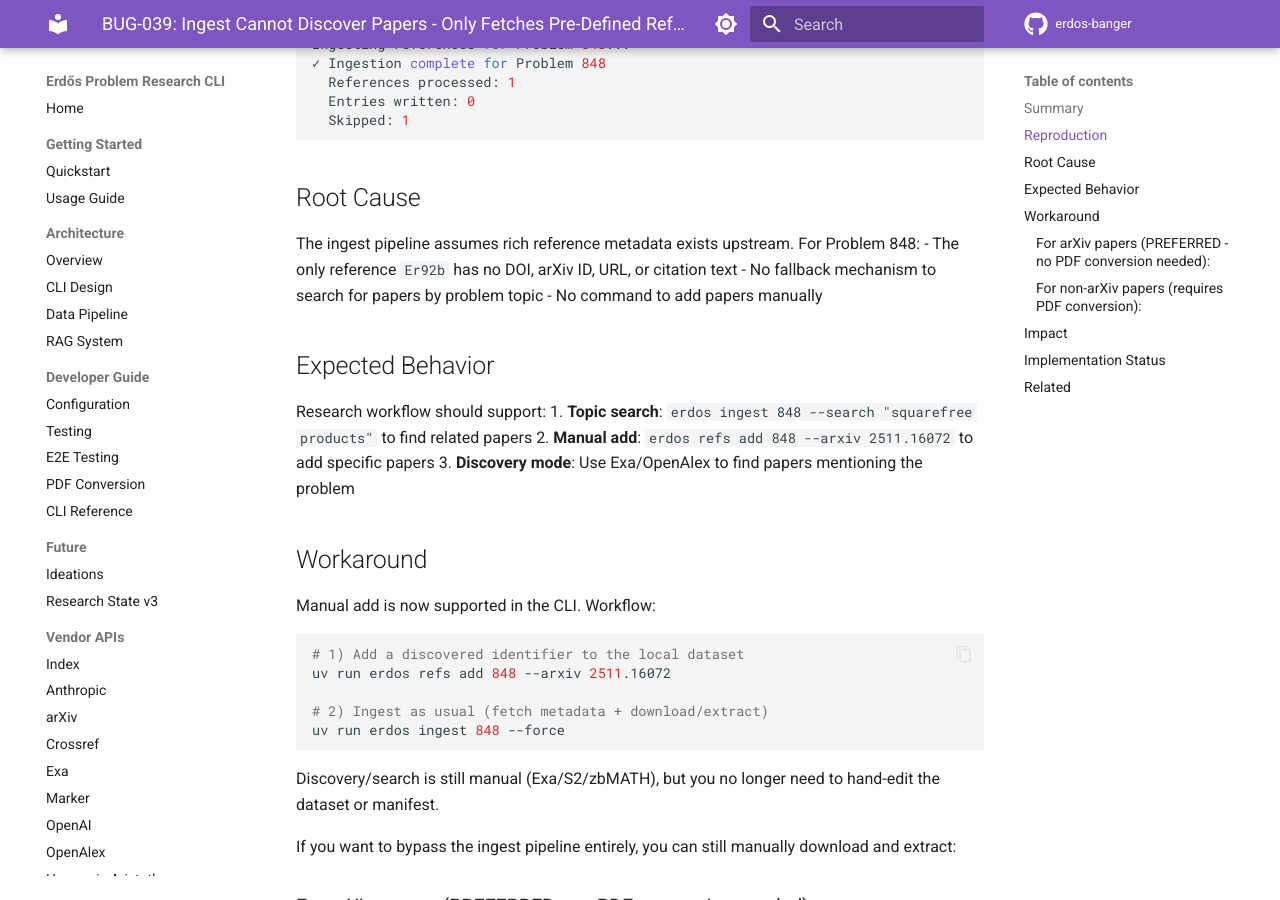
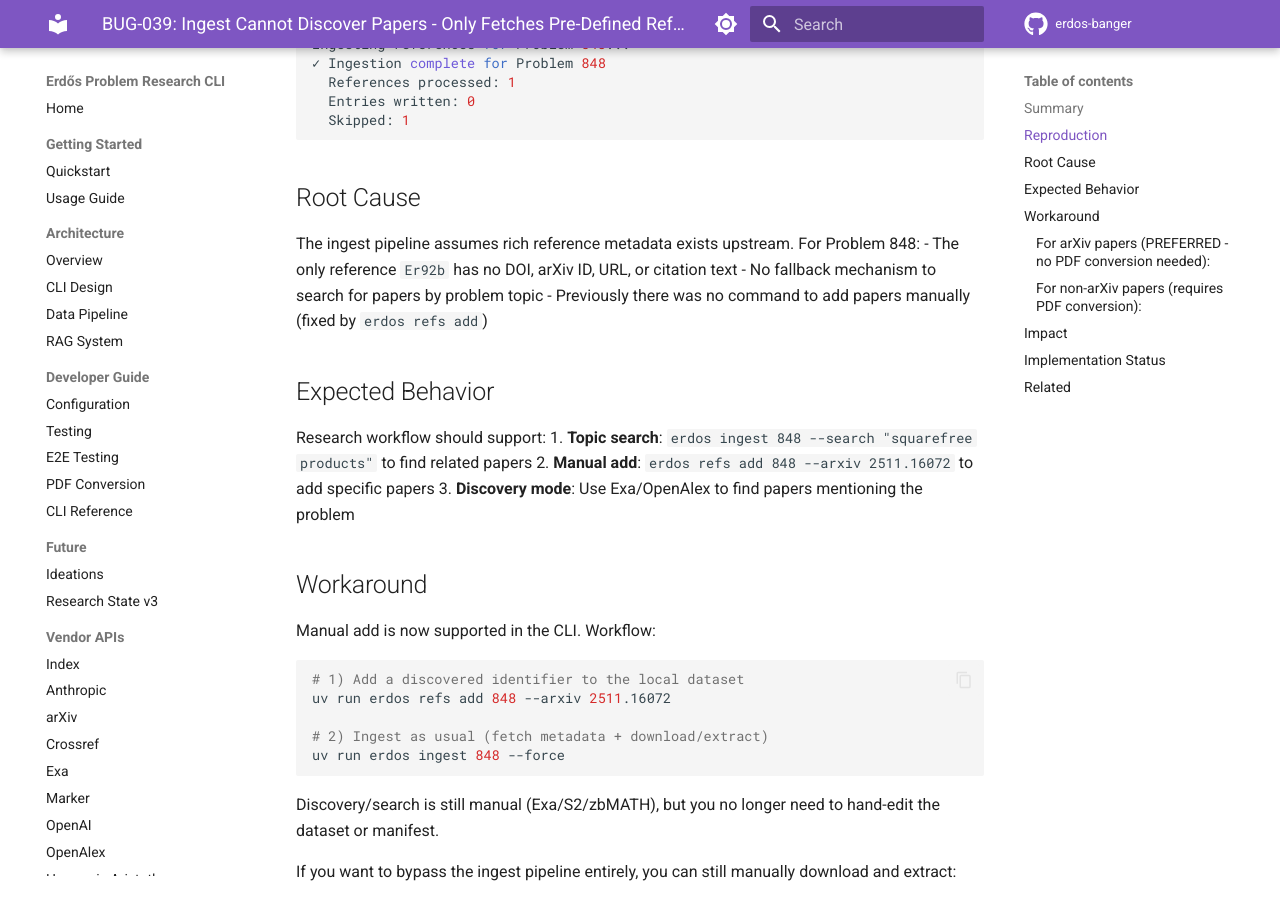
Before and after one commit to research-developer/erdos-banger, an MkDocs documentation site: the page built from docs/_bugs/bug-039-ingest-no-search-discovery.md, in a window 1280 px wide and 900 px high, scrolled down 881 px. Built offline with MkDocs 1.6.1 and Material for MkDocs 9.7.7, drawn with Linux system fonts in a browser that asks for light colours; comment, search, counter and statistics services are not loaded.

Commit message:
docs: update SKILL.md and bug-039 documentation for search command improvements
- Modified the `erdos search` command in SKILL.md to clarify the omission of the `--problem` option for global searches.
- Updated bug-039 documentation to reflect the addition of a command for manually adding papers, enhancing clarity on the ingest pipeline's capabilities.

```diff
--- a/docs/_bugs/bug-039-ingest-no-search-discovery.md
+++ b/docs/_bugs/bug-039-ingest-no-search-discovery.md
@@ -44,7 +44,7 @@ Ingesting references for Problem 848...
 The ingest pipeline assumes rich reference metadata exists upstream. For Problem 848:
 - The only reference `Er92b` has no DOI, arXiv ID, URL, or citation text
 - No fallback mechanism to search for papers by problem topic
-- No command to add papers manually
+- Previously there was no command to add papers manually (fixed by `erdos refs add`)
 
 ## Expected Behavior
 
```
Also changed, not shown: .claude/skills/erdos-prove/SKILL.md (+1 -1 lines).
